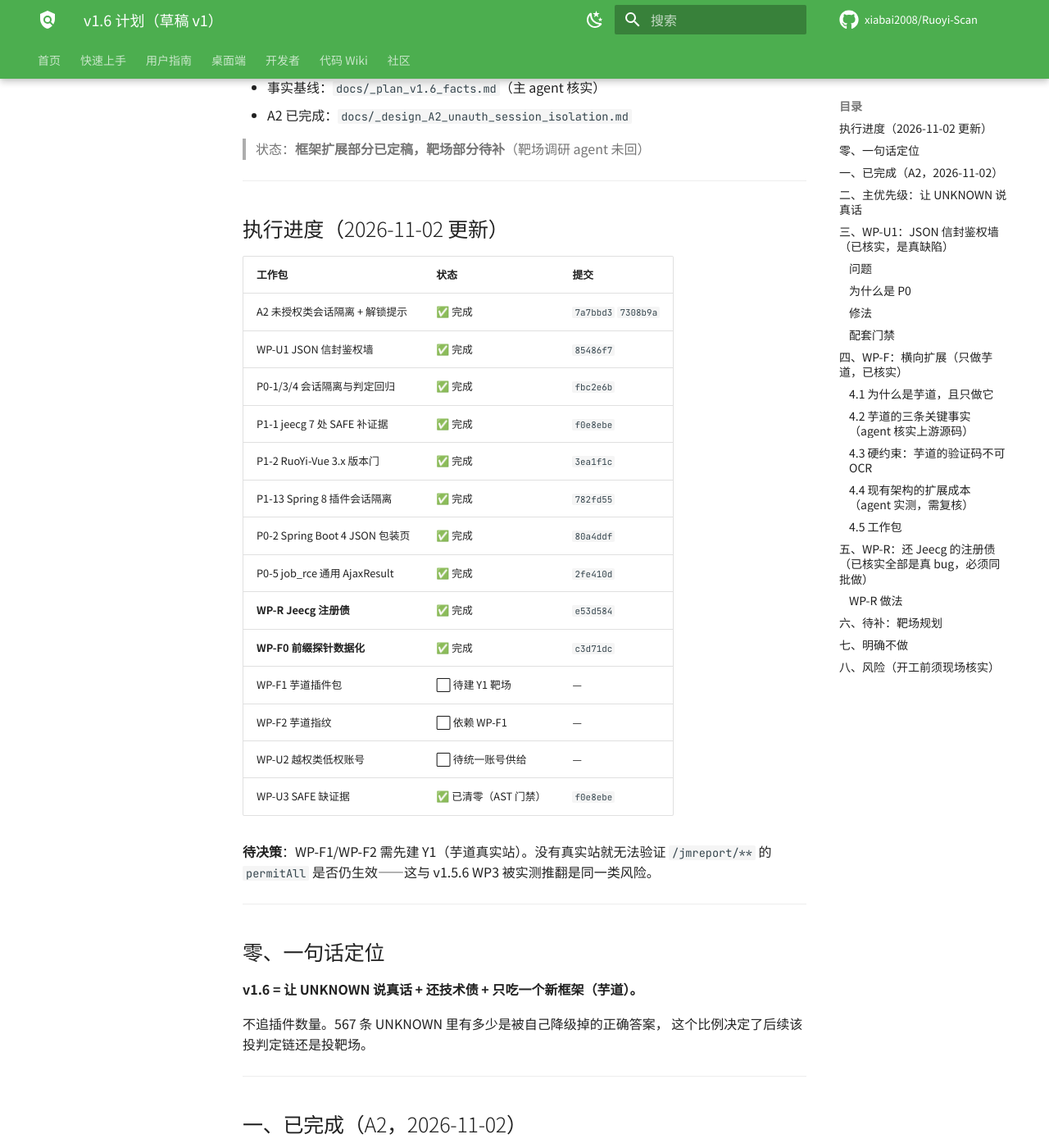
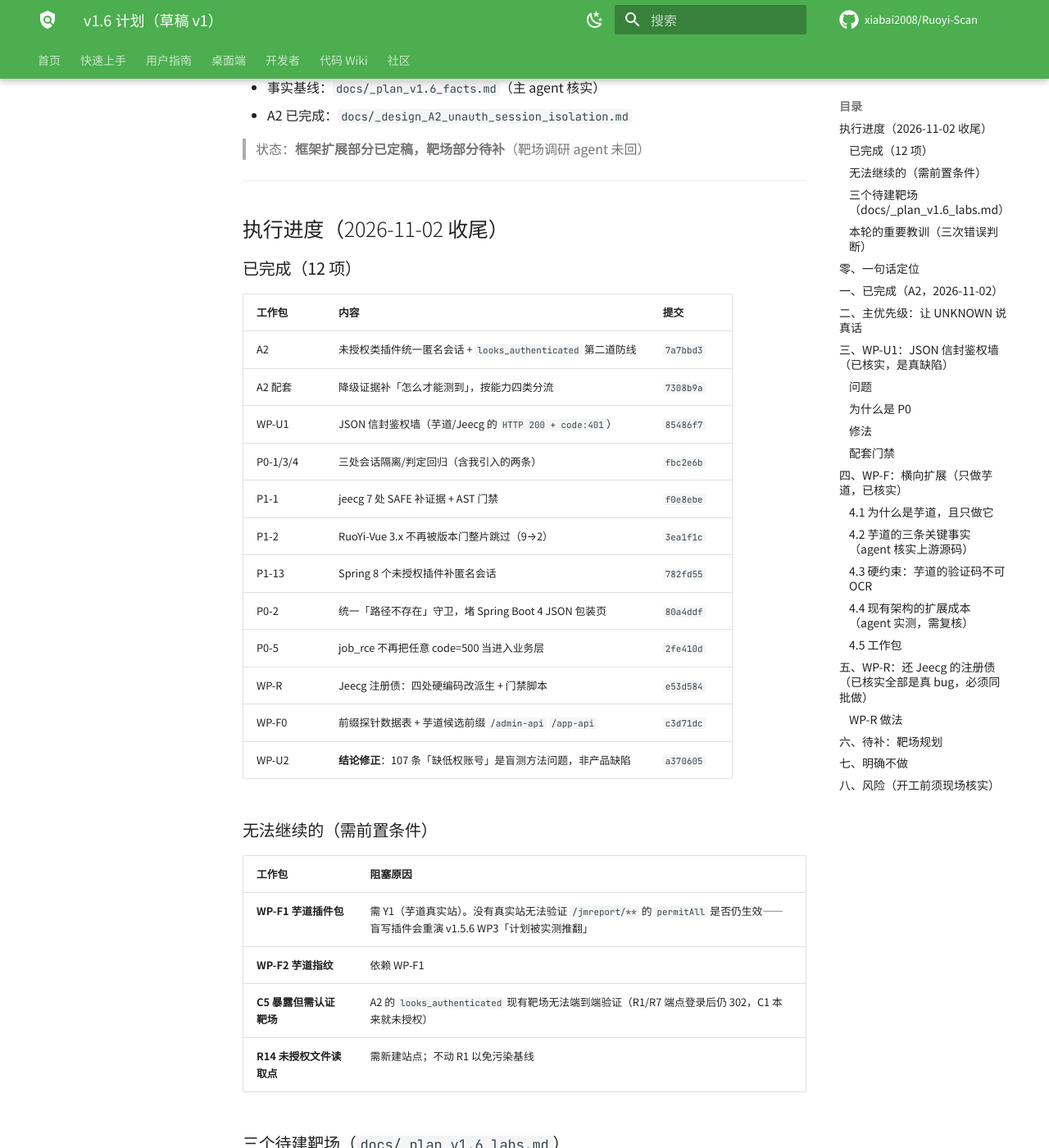
Before and after one commit to xiabai2008/ruoyi-scan, an MkDocs documentation site: the page built from docs/_plan_v1.6_20261102.md, in a window 1280 px wide and 1400 px high, scrolled down 201 px. Shown: the whole window at 82% size. Built offline with MkDocs 1.6.1 and Material for MkDocs 9.7.7, drawn with Linux system fonts in a browser that asks for light colours; comment, search, counter and statistics services are not loaded; some of the changed text lies outside the part shown.

Commit message:
docs(v1.6): 执行状态收尾（12 项完成，4 项待前置条件）
Co-Authored-By: Claude Haiku 5.5 <noreply@anthropic.com>

```diff
--- a/docs/_plan_v1.6_20261102.md
+++ b/docs/_plan_v1.6_20261102.md
@@ -9,27 +9,53 @@
 
 ---
 
-## 执行进度（2026-11-02 更新）
+## 执行进度（2026-11-02 收尾）
 
-| 工作包 | 状态 | 提交 |
+### 已完成（12 项）
+
+| 工作包 | 内容 | 提交 |
 |---|---|---|
-| A2 未授权类会话隔离 + 解锁提示 | ✅ 完成 | `7a7bbd3` `7308b9a` |
-| WP-U1 JSON 信封鉴权墙 | ✅ 完成 | `85486f7` |
-| P0-1/3/4 会话隔离与判定回归 | ✅ 完成 | `fbc2e6b` |
-| P1-1 jeecg 7 处 SAFE 补证据 | ✅ 完成 | `f0e8ebe` |
-| P1-2 RuoYi-Vue 3.x 版本门 | ✅ 完成 | `3ea1f1c` |
-| P1-13 Spring 8 插件会话隔离 | ✅ 完成 | `782fd55` |
-| P0-2 Spring Boot 4 JSON 包装页 | ✅ 完成 | `80a4ddf` |
-| P0-5 job_rce 通用 AjaxResult | ✅ 完成 | `2fe410d` |
-| **WP-R Jeecg 注册债** | ✅ 完成 | `e53d584` |
-| **WP-F0 前缀探针数据化** | ✅ 完成 | `c3d71dc` |
-| WP-F1 芋道插件包 | ⬜ 待建 Y1 靶场 | — |
-| WP-F2 芋道指纹 | ⬜ 依赖 WP-F1 | — |
-| WP-U2 越权类低权账号 | ⬜ 待统一账号供给 | — |
-| WP-U3 SAFE 缺证据 | ✅ 已清零（AST 门禁） | `f0e8ebe` |
+| A2 | 未授权类插件统一匿名会话 + `looks_authenticated` 第二道防线 | `7a7bbd3` |
+| A2 配套 | 降级证据补「怎么才能测到」，按能力四类分流 | `7308b9a` |
+| WP-U1 | JSON 信封鉴权墙（芋道/Jeecg 的 `HTTP 200 + code:401`） | `85486f7` |
+| P0-1/3/4 | 三处会话隔离/判定回归（含我引入的两条） | `fbc2e6b` |
+| P1-1 | jeecg 7 处 SAFE 补证据 + AST 门禁 | `f0e8ebe` |
+| P1-2 | RuoYi-Vue 3.x 不再被版本门整片跳过（9→2） | `3ea1f1c` |
+| P1-13 | Spring 8 个未授权插件补匿名会话 | `782fd55` |
+| P0-2 | 统一「路径不存在」守卫，堵 Spring Boot 4 JSON 包装页 | `80a4ddf` |
+| P0-5 | job_rce 不再把任意 code=500 当进入业务层 | `2fe410d` |
+| WP-R | Jeecg 注册债：四处硬编码改派生 + 门禁脚本 | `e53d584` |
+| WP-F0 | 前缀探针数据表 + 芋道候选前缀 `/admin-api` `/app-api` | `c3d71dc` |
+| WP-U2 | **结论修正**：107 条「缺低权账号」是盲测方法问题，非产品缺陷 | `a370605` |
 
-**待决策**：WP-F1/WP-F2 需先建 Y1（芋道真实站）。没有真实站就无法验证
-`/jmreport/**` 的 `permitAll` 是否仍生效——这与 v1.5.6 WP3 被实测推翻是同一类风险。
+### 无法继续的（需前置条件）
+
+| 工作包 | 阻塞原因 |
+|---|---|
+| **WP-F1 芋道插件包** | 需 Y1（芋道真实站）。没有真实站无法验证 `/jmreport/**` 的 `permitAll` 是否仍生效——盲写插件会重演 v1.5.6 WP3「计划被实测推翻」 |
+| **WP-F2 芋道指纹** | 依赖 WP-F1 |
+| **C5 暴露但需认证靶场** | A2 的 `looks_authenticated` 现有靶场无法端到端验证（R1/R7 端点登录后仍 302，C1 本来就未授权） |
+| **R14 未授权文件读取点** | 需新建站点；不动 R1 以免污染基线 |
+
+### 三个待建靶场（`docs/_plan_v1.6_labs.md`）
+
+| 靶场 | 解锁 | 成本 |
+|---|---|---|
+| C5 暴露但需认证 | 验证 A2 的 `looks_authenticated` | 低（nginx/Spring Security 加一条规则，不改 Java） |
+| Y1 芋道真实站 | WP-F1/WP-F2 整个工作包 | 中（拉源码 + Maven + MySQL） |
+| R14 未授权读点 | 2 个零产出插件 | 低（新建站，不动 R1） |
+
+### 本轮的重要教训（三次错误判断）
+
+1. **WP-U2 连错三次**：凭记忆 → grep 误读 → 实测才发现 `scanner_low` 在 seed 里
+   只是伪造登录日志的假数据，但数据库里真有该账号；107 条 UNKNOWN 完全是因为
+   盲测脚本只有 5 个站点传了 `--surface-account`。
+2. **改坏过一处**：`7a7bbd3` 删掉 plus_job 的手写隔离却只留了声明，引擎并无该能力
+   → 假 CONFIRMED。教训：**声明必须与实现同批落地**。
+3. **加过一条方向相反的"防护"**：把 JSESSIONID 当认证信号，而任何 Java 应用
+   匿名请求都会下发它 → 真实未授权被判 SAFE（假阴性）。
+
+三条都说明同一件事：**凭记忆或凭直觉下的结论，必须在真实环境上验证。**
 
 ---
 
```
